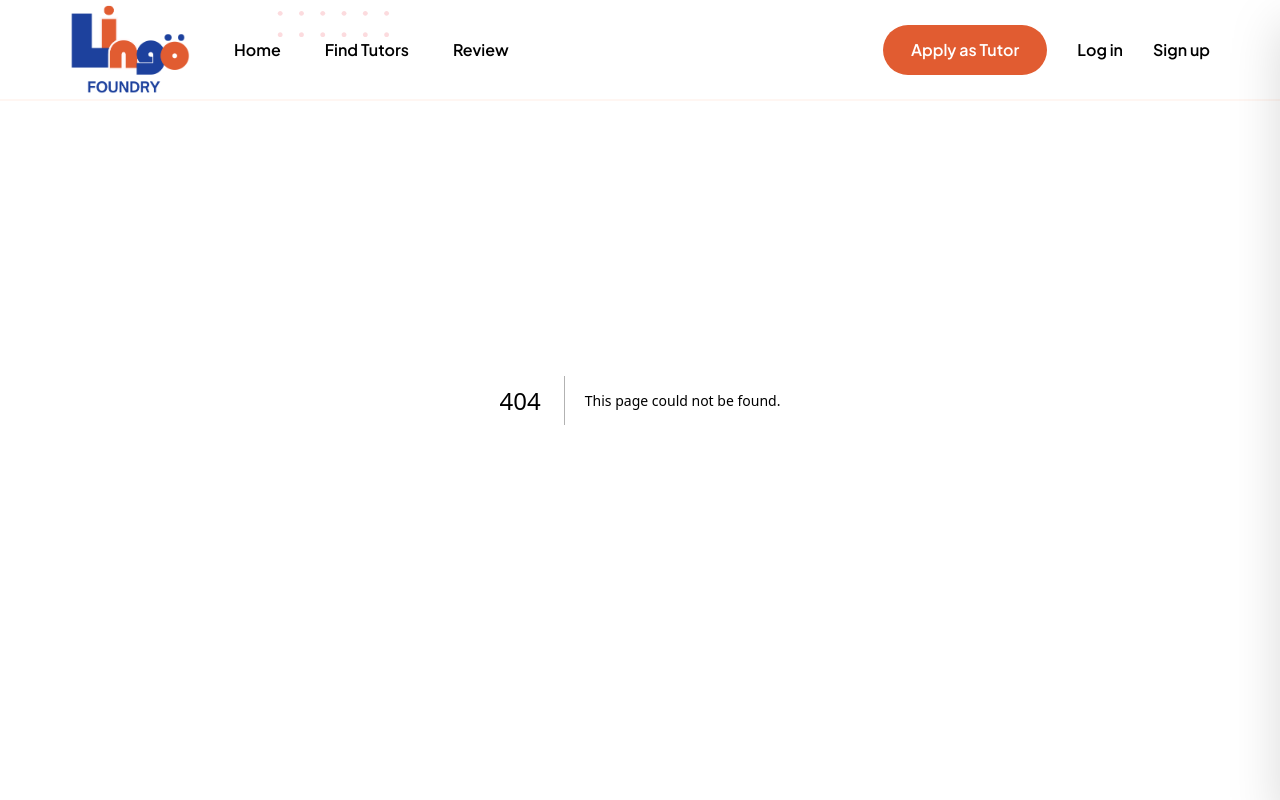
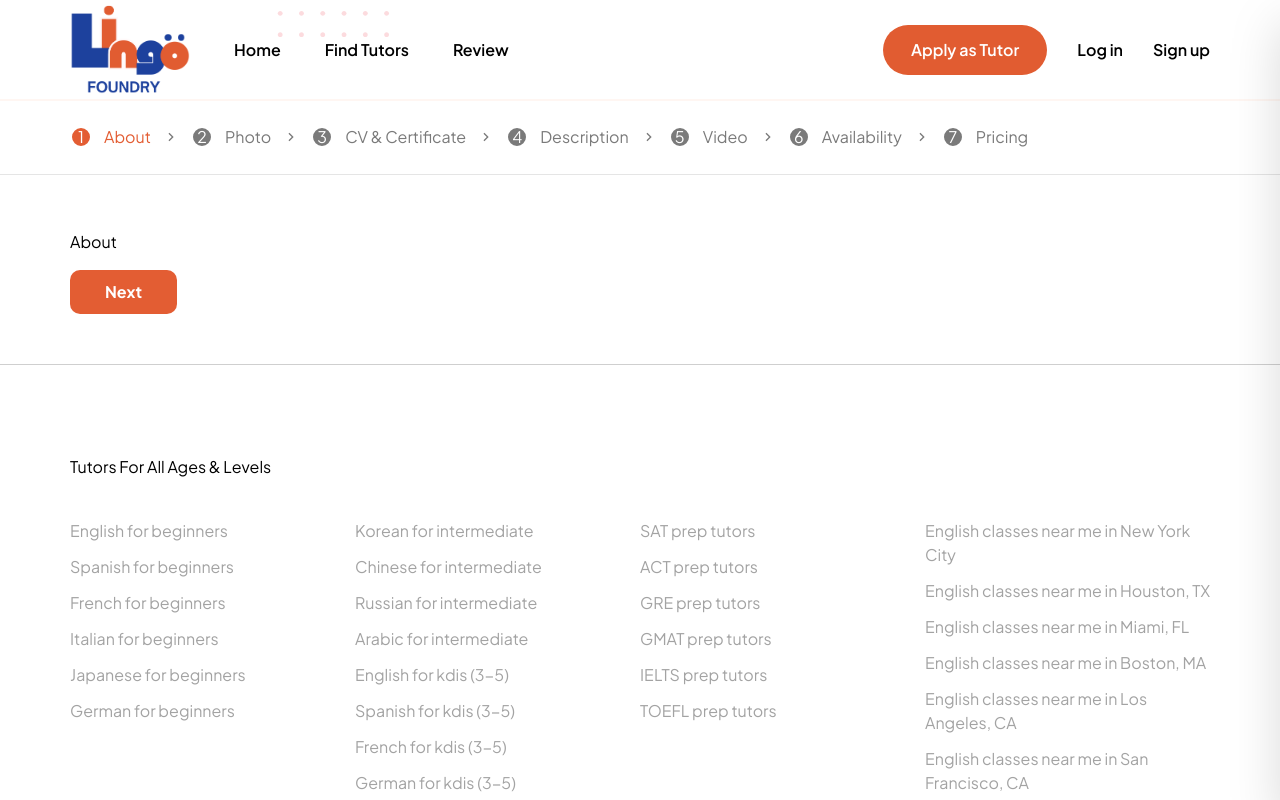
Before and after one commit to AhliKode-com/lingo-foundry-web, a Next.js app: page /tutor-detail in a window 1280 px wide. Before the commit this address had no page. Shown: the top 800 px of the page. Built offline with nearby package versions, Linux system fonts and the light colour scheme.

Commit message:
tutor detail nav bar

```diff
--- /dev/null
+++ b/app/tutor-detail/page.js
@@ -0,0 +1,14 @@
+/*
+ * @Author: danteclericuzio
+ * @Date: 2025-03-31 10:40:36
+ * @Last Modified by: danteclericuzio
+ * @Last Modified time: 2025-03-31 10:40:37
+ */
+
+import TutorDetail from '@/components/pages/tutor-steps';
+
+export default function Home() {
+  return (
+      <TutorDetail/>
+  );
+}
--- /dev/null
+++ b/components/organisms/process-tutor.js
@@ -0,0 +1,117 @@
+/*
+ * @Author: danteclericuzio
+ * @Date: 2025-03-17 23:53:45
+ * @Last Modified by: danteclericuzio
+ * @Last Modified time: 2025-03-31 11:02:31
+ */
+
+
+"use client";
+import { useState } from "react";
+
+import { RiArrowRightSLine } from "react-icons/ri";
+
+import About from "@/components/templates/tutor/about";
+import Photo from "@/components/templates/tutor/photo";
+import Cv from "@/components/templates/tutor/cv";
+import Desc from "@/components/templates/tutor/desc";
+import Video from "@/components/templates/tutor/video";
+import Avail from "@/components/templates/tutor/avail";
+import Pricing from "@/components/templates/tutor/pricing";
+
+import { StepButton } from "@/components/atoms/buttons";
+import { multiStepPayment } from "@/constants/en";
+
+export default function ProcessTutor() {
+
+    const [currentStep, setCurrentStep] = useState(1);
+    const { tabTutor } = multiStepPayment;
+
+    const steps = [
+        { id: 1, label: tabTutor.about, component: <About/> },
+        { id: 2, label: tabTutor.photo, component: <Photo/> },
+        { id: 3, label: tabTutor.cv, component: <Cv/> },
+        { id: 4, label: tabTutor.description, component: <Desc/> },
+        { id: 5, label: tabTutor.video, component: <Video/> },
+        { id: 6, label: tabTutor.availability, component: <Avail/>     },
+        { id: 7, label: tabTutor.pricing, component: <Pricing/> },
+    ];
+
+    return (
+        <div className="pt-[78px] md:pt-[100px] animation-effect overflow-hidden">
+            <div className="w-full">
+                <div className="w-full fixed z-40 bg-[#FFFFFF] border-b-[1px] border-[#E5E5E5]">
+                    <div className="overflow-x-auto lingo-container flex flex-row justify-start md:items-center gap-[12px] py-[25px] ">
+                        {steps.map((step, index) => {
+                            const isActive = step.id === currentStep;
+                            const isCompleted = step.id < currentStep;
+                            return (
+                                <div key={step.id} className="flex items-center gap-[12px]">
+                                    <div
+                                        className={`
+                                        flex items-center justify-center w-[22px] h-[22px] rounded-full border-2 text-white
+                                        ${
+                                            isActive
+                                            ? "bg-[#E35D33] text-[#E35D33]"
+                                            : isCompleted
+                                            ? "bg-[#E35D33]"
+                                            : "bg-[#7A7A7A] text-[#7A7A7A]"
+                                        }
+                                        `}
+                                    >
+                                        {step.id}
+                                    </div>
+                                    <span className={`text-[16px] whitespace-nowrap
+                                        ${
+                                            isActive
+                                            ? "text-[#E35D33]"
+                                            : isCompleted
+                                            ? "text-[#E35D33]"
+                                            : "text-[#7A7A7A]"}`
+                                        }
+                                    >
+                                        {step.label}
+                                    </span>
+                                    <div className="rotate-[90deg] sm:rotate-0">
+                                        {index < steps.length - 1 && (
+                                            <RiArrowRightSLine className={`
+                                                text-[22px]3
+                                                ${
+                                                    isActive
+                                                    ? "text-[#7A7A7A]"
+                                                    : isCompleted
+                                                    ? "text-[#E35D33]"
+                                                    : "text-[#7A7A7A]"}
+                                                `}
+                                            />
+                                        )}
+                                    </div>
+                                </div>
+                            );
+                        })}
+                    </div>
+                </div>
+            </div>
+
+            <div className="lingo-container flex flex-col pb-[50px] pt-[185px] sm:pt-[130px]">
+                {steps.find((step) => step.id === currentStep)?.component}
+                <div className="mt-4 flex gap-2">
+                    {currentStep > 1 && (
+                        <StepButton
+                            text={tabTutor.prevBtn}
+                            bgColor="bg-[#BFBBBA]"
+                            onClick={() => setCurrentStep((prev) => prev - 1)}
+                        />
+                    )}
+                    {currentStep < steps.length && (
+                        <StepButton
+                            text={tabTutor.nextBtn}
+                            bgColor="bg-[#E35D33]"
+                            onClick={() => setCurrentStep((prev) => prev + 1)}
+                        />
+                    )}
+                </div>
+            </div>
+        </div>
+  );
+}
--- /dev/null
+++ b/components/pages/tutor-steps.js
@@ -0,0 +1,14 @@
+/*
+ * @Author: danteclericuzio
+ * @Date: 2025-03-31 10:39:30
+ * @Last Modified by: danteclericuzio
+ * @Last Modified time: 2025-03-31 10:39:31
+ */
+
+import Processtutor from '@/components/organisms/process-tutor';
+
+export default function Hero() {
+    return (
+        <Processtutor/>
+    )
+}
--- /dev/null
+++ b/components/templates/tutor/about.js
@@ -0,0 +1,14 @@
+/*
+ * @Author: danteclericuzio
+ * @Date: 2025-03-31 10:48:52
+ * @Last Modified by: danteclericuzio
+ * @Last Modified time: 2025-03-31 10:49:44
+ */
+
+export default function About() {
+    return (
+        <div>
+            About
+        </div>
+    )
+}
--- /dev/null
+++ b/components/templates/tutor/avail.js
@@ -0,0 +1,14 @@
+/*
+ * @Author: danteclericuzio
+ * @Date: 2025-03-31 10:48:52
+ * @Last Modified by: danteclericuzio
+ * @Last Modified time: 2025-03-31 10:49:33
+ */
+
+export default function Availability() {
+    return (
+        <div>
+            Availability
+        </div>
+    )
+}
--- /dev/null
+++ b/components/templates/tutor/cv.js
@@ -0,0 +1,14 @@
+/*
+ * @Author: danteclericuzio
+ * @Date: 2025-03-31 10:48:52
+ * @Last Modified by: danteclericuzio
+ * @Last Modified time: 2025-03-31 10:49:25
+ */
+
+export default function Cv() {
+    return (
+        <div>
+            Cv
+        </div>
+    )
+}
--- /dev/null
+++ b/components/templates/tutor/desc.js
@@ -0,0 +1,14 @@
+/*
+ * @Author: danteclericuzio
+ * @Date: 2025-03-31 10:48:52
+ * @Last Modified by: danteclericuzio
+ * @Last Modified time: 2025-03-31 10:49:20
+ */
+
+export default function Desc() {
+    return (
+        <div>
+            Desc
+        </div>
+    )
+}
--- /dev/null
+++ b/components/templates/tutor/photo.js
@@ -0,0 +1,14 @@
+/*
+ * @Author: danteclericuzio
+ * @Date: 2025-03-31 10:48:52
+ * @Last Modified by: danteclericuzio
+ * @Last Modified time: 2025-03-31 10:49:15
+ */
+
+export default function Photo() {
+    return (
+        <div>
+            Photo
+        </div>
+    )
+}
--- /dev/null
+++ b/components/templates/tutor/pricing.js
@@ -0,0 +1,14 @@
+/*
+ * @Author: danteclericuzio
+ * @Date: 2025-03-31 10:48:52
+ * @Last Modified by: danteclericuzio
+ * @Last Modified time: 2025-03-31 10:49:08
+ */
+
+export default function Pricing() {
+    return (
+        <div>
+            Pricing
+        </div>
+    )
+}
--- /dev/null
+++ b/components/templates/tutor/video.js
@@ -0,0 +1,14 @@
+/*
+ * @Author: danteclericuzio
+ * @Date: 2025-03-31 10:48:52
+ * @Last Modified by: danteclericuzio
+ * @Last Modified time: 2025-03-31 10:48:52
+ */
+
+export default function Video() {
+    return (
+        <div>
+            Video
+        </div>
+    )
+}
--- a/constants/en.js
+++ b/constants/en.js
@@ -2,7 +2,7 @@
  * @Author: danteclericuzio
  * @Date: 2025-03-11 13:47:53
  * @Last Modified by: danteclericuzio
- * @Last Modified time: 2025-03-25 20:50:27
+ * @Last Modified time: 2025-03-31 10:52:39
  */
 
 export const Home = {
@@ -424,5 +424,16 @@ export const multiStepPayment = {
         subTotal: "Subtotal",
         summary: "Summary",
         completePayment: "Complete Payment"
+    },
+    tabTutor: {
+        about: "About",
+        photo: "Photo",
+        cv: "CV & Certificate",
+        description: "Description",
+        video: "Video",
+        availability: "Availability",
+        pricing: "Pricing",
+        nextBtn: "Next",
+        prevBtn: "Prev",
     }
 }
```
